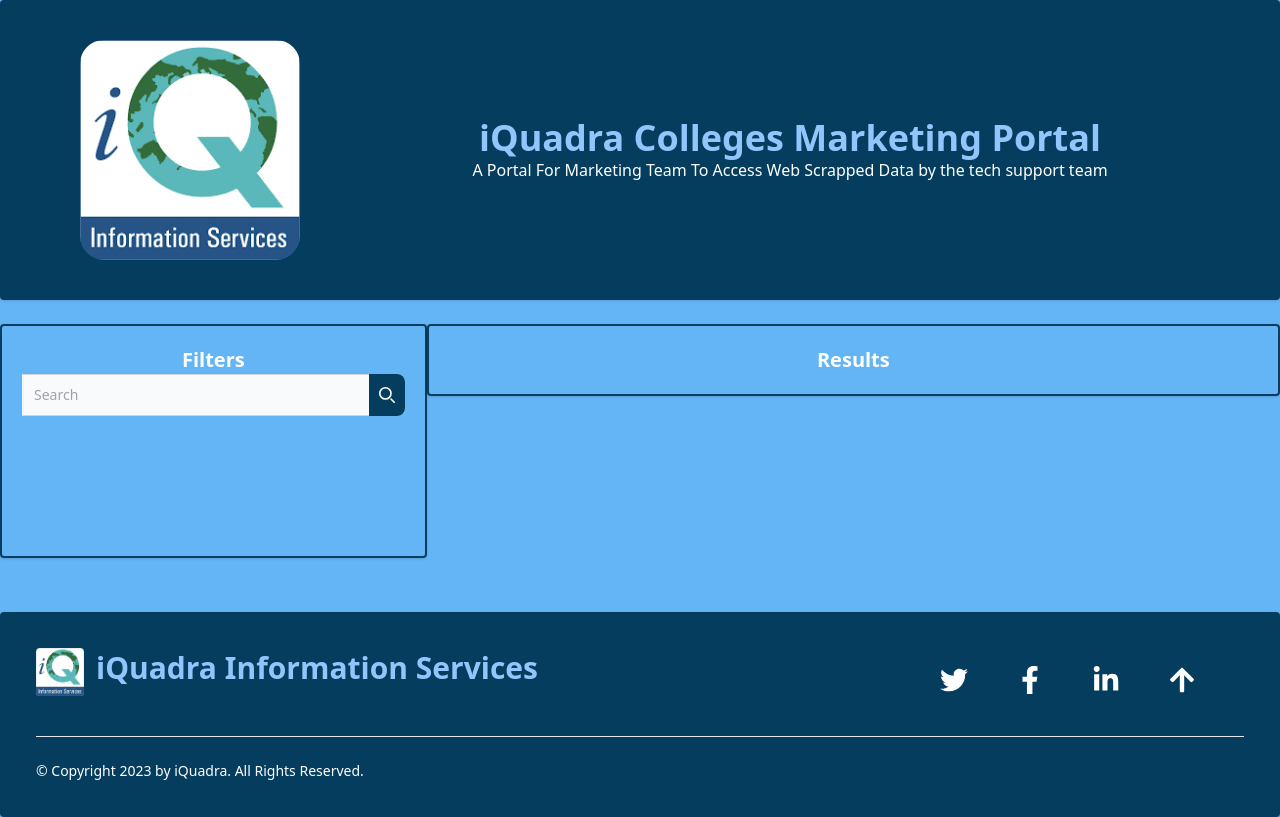
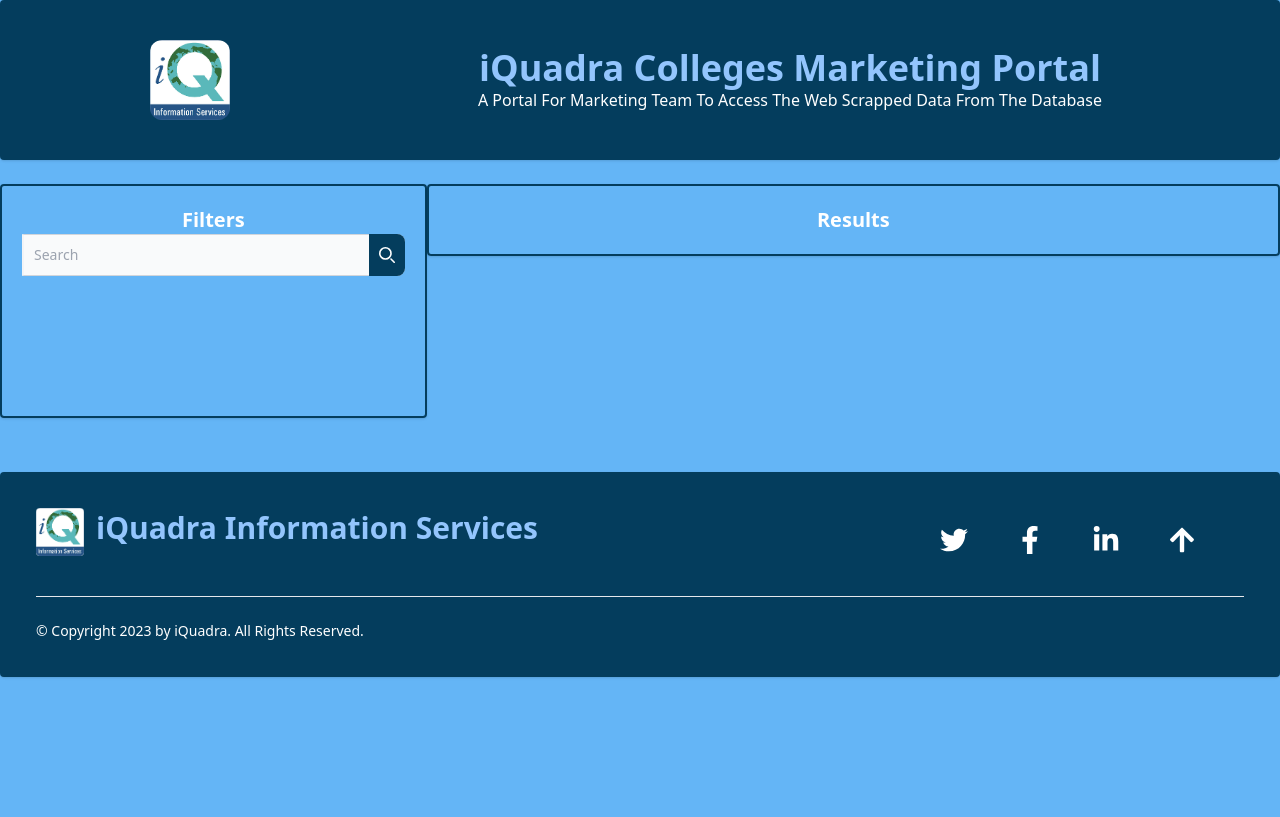
Before and after one commit to thompsontr18/iQuadra-React-App, a React (Create React App) app: page / in a window 1280 px wide. Built offline with nearby package versions, Linux system fonts and the light colour scheme.

Commit message:
finished header

```diff
--- a/src/components/Header/Header.js
+++ b/src/components/Header/Header.js
@@ -4,15 +4,15 @@
 const Header = () => {
   return (
     <div className="header bg-[#043d5d] justify-between flex items-center rounded shadow padding px-10">
-      <div className="logo text-white w-1/4 p-10">
-        <img className="rounded-3xl h-auto" src={Logo} alt="logo.png" />
+      <div className="logo flex justify-center items-center w-1/4 p-10">
+        <img className="w-20 h-20 rounded-xl" src={Logo} alt="logo.png" />
       </div>
       <div className="headerTitle w-3/4 text-center">
         <h1 className="font-sans font-bold text-blue-300 text-4xl">
           iQuadra Colleges Marketing Portal
         </h1>
         <p className="font-sans text-white">
-          A Portal For Marketing Team To Access Web Scrapped Data by the tech support team
+          A Portal For Marketing Team To Access The Web Scrapped Data From The Database
         </p>
       </div>
     </div>
```
